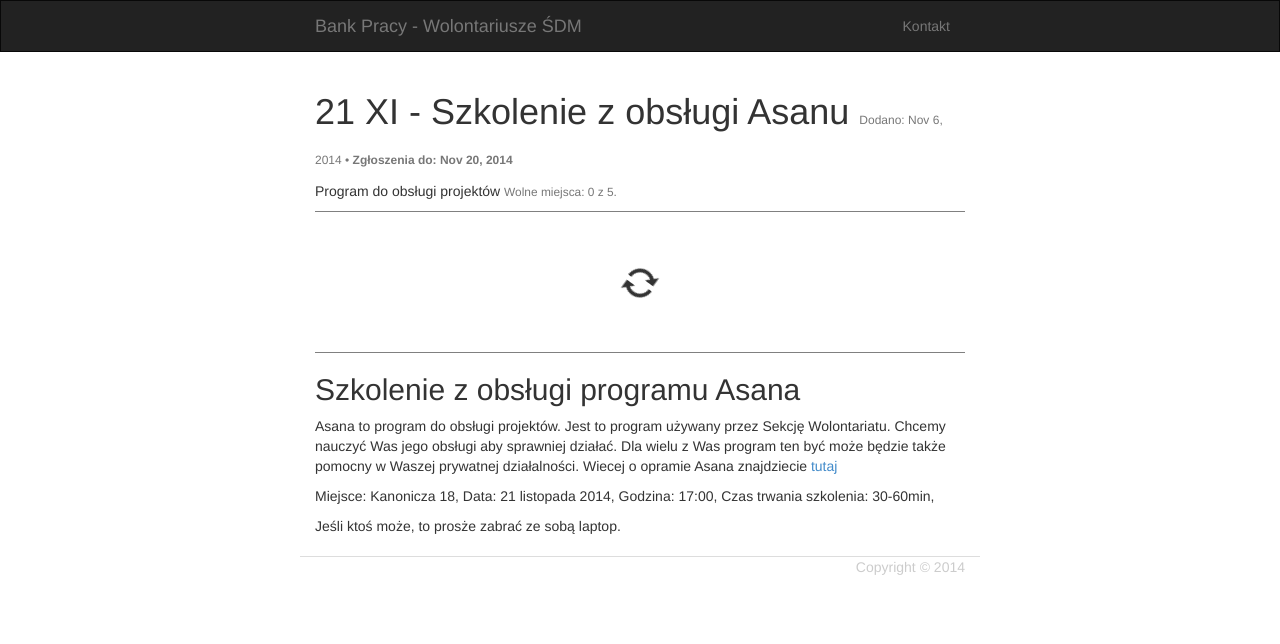
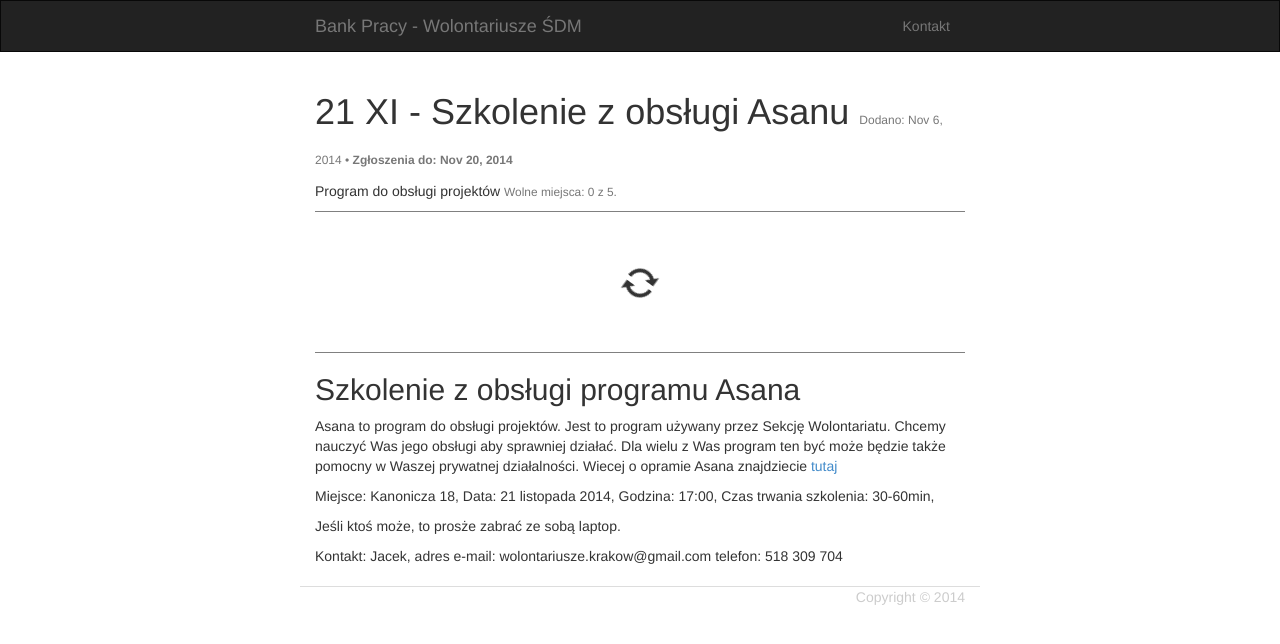
Before and after one commit to Krakow2016/tablica, a Jekyll site: the page built from _posts/2014-11-06-21-xi-szkolenie-asana.md, in a window 1280 px wide. Shown: the top 644 px of the page. Built offline with Jekyll 4.4.1, drawn with Linux system fonts in a browser that asks for light colours.

Commit message:
Updated 2014-11-06-21-xi-szkolenie-asana.md

```diff
--- a/_posts/2014-11-06-21-xi-szkolenie-asana.md
+++ b/_posts/2014-11-06-21-xi-szkolenie-asana.md
@@ -22,3 +22,7 @@
 Czas trwania szkolenia: 30-60min,
 
 Jeśli ktoś może, to prosże zabrać ze sobą laptop.
+
+Kontakt: Jacek,
+adres e-mail:  wolontariusze.krakow@gmail.com
+telefon: 518 309 704
```
